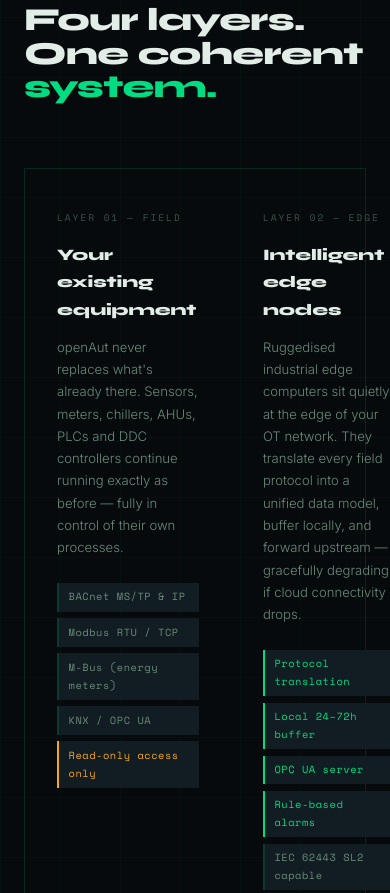
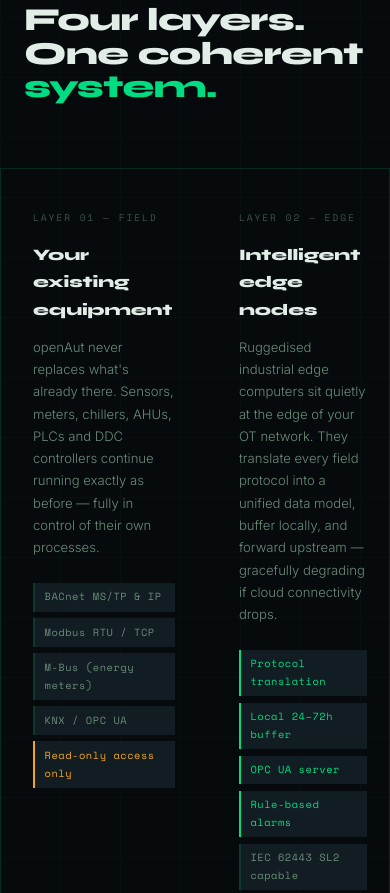
Before and after one commit to openAut/main, a plain HTML site: page index.html in a window 390 px wide. Shown: the part 3150-4043 px from the top of the page. Drawn offline with nearby package versions, Linux system fonts and the light colour scheme.

Commit message:
Expand architecture topology diagram to full viewport width

```diff
--- a/index.html
+++ b/index.html
@@ -466,6 +466,8 @@
 
   .arch-diagram {
     margin-top: 4rem;
+    margin-left: -4rem;
+    width: calc(100% + 8rem);
     display: grid;
     grid-template-columns: repeat(4, 1fr);
     gap: 0;
@@ -1136,7 +1138,11 @@
     section { padding: 4rem 1.5rem; }
     .hero { padding: 7rem 1.5rem 4rem; }
     .problem-grid, .spark-grid, .lou-layout { grid-template-columns: 1fr; gap: 3rem; }
-    .arch-diagram { grid-template-columns: 1fr 1fr; }
+    .arch-diagram {
+      margin-left: -1.5rem;
+      width: calc(100% + 3rem);
+      grid-template-columns: 1fr 1fr;
+    }
     .arch-layer { border-right: none; border-bottom: 1px solid var(--border); }
     .oss-grid { grid-template-columns: 1fr; }
     .principle { grid-template-columns: 3rem 1fr; }
```
